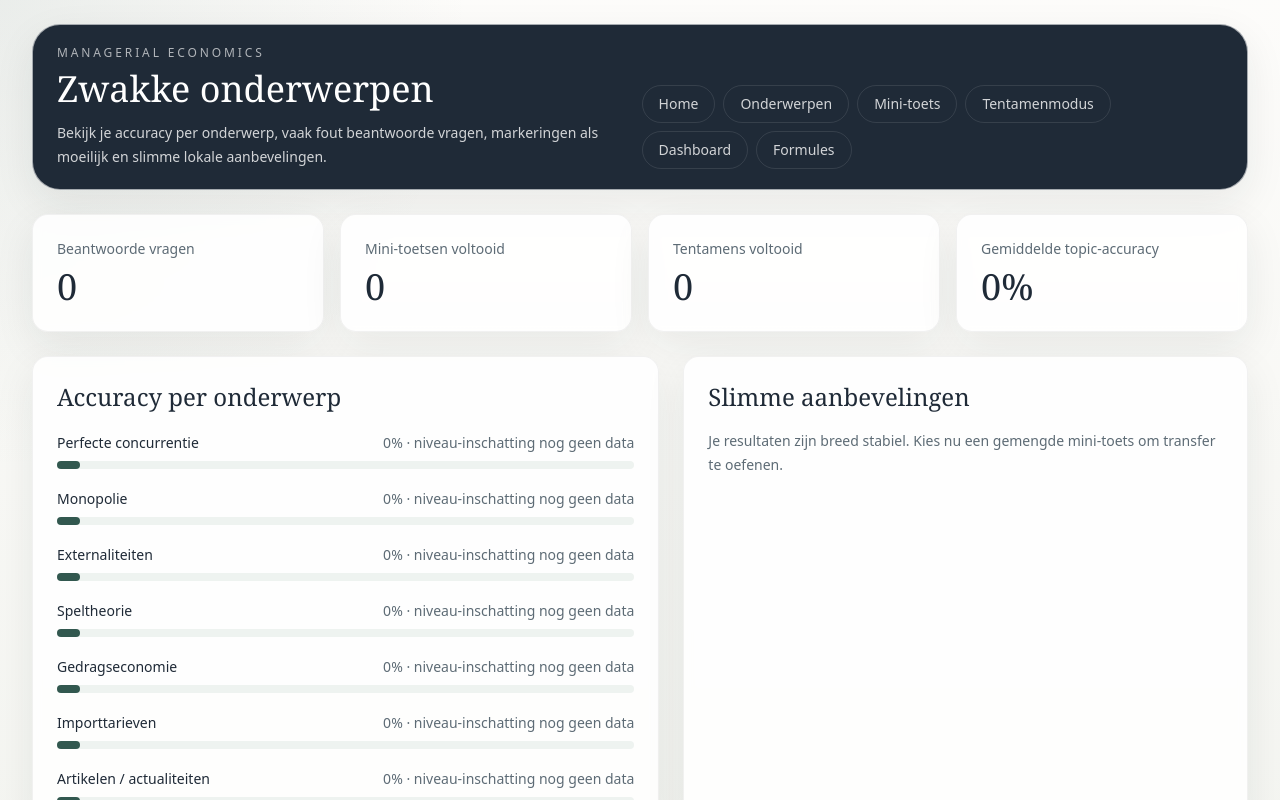
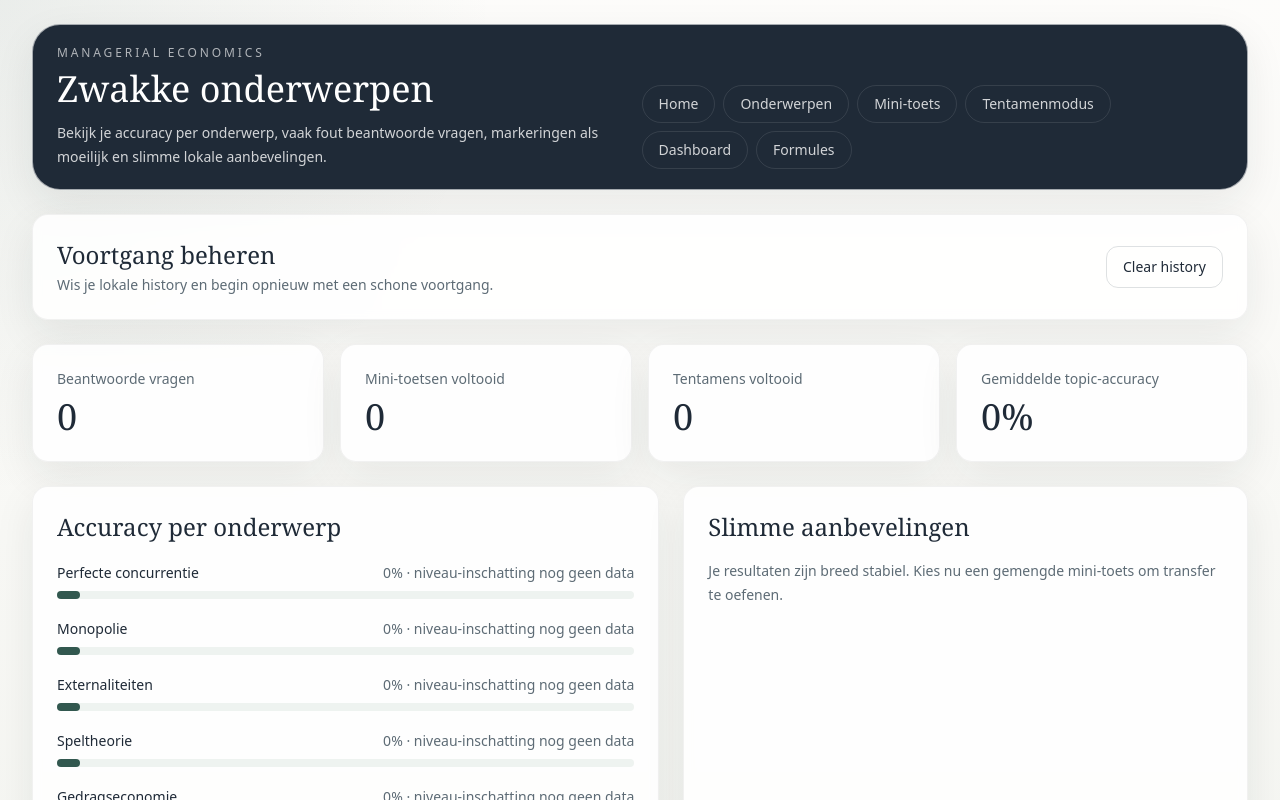
Before and after one commit to tomvandermost/Managerial-Economics-Exam-Trainer, a Next.js app: page /dashboard in a window 1280 px wide. Shown: the top 800 px of the page. Built offline with nearby package versions, Linux system fonts and the light colour scheme.

Commit message:
Add clear history reset action

```diff
--- a/components/dashboard-client.tsx
+++ b/components/dashboard-client.tsx
@@ -4,13 +4,15 @@ import { useEffect, useMemo, useState } from "react";
 import Link from "next/link";
 import { Card, CardContent } from "@/components/ui/card";
 import { Progress } from "@/components/ui/progress";
+import { Button } from "@/components/ui/button";
 import { calculateAccuracy, getRecommendations, topicNameMap } from "@/lib/practice";
-import { loadStats } from "@/lib/storage";
+import { clearProgress, loadStats } from "@/lib/storage";
 import { questions } from "@/data/questions";
 import { PracticeStats, Topic } from "@/types";
 
 export function DashboardClient() {
   const [stats, setStats] = useState<PracticeStats | null>(null);
+  const [resetFeedback, setResetFeedback] = useState("");
 
   useEffect(() => {
     setStats(loadStats());
@@ -32,11 +34,31 @@ export function DashboardClient() {
 
   if (!stats) return null;
 
+  const resetHistory = () => {
+    const confirmed = window.confirm("Weet je zeker dat je alle opgeslagen voortgang en geschiedenis wilt wissen?");
+    if (!confirmed) return;
+    setStats(clearProgress());
+    setResetFeedback("De lokale voortgang is gereset.");
+  };
+
   const recommendations = getRecommendations(stats);
   const topicEntries = Object.entries(stats.byTopic) as [Topic, PracticeStats["byTopic"][Topic]][];
 
   return (
     <div className="space-y-6">
+      <Card>
+        <CardContent className="flex flex-col gap-4 sm:flex-row sm:items-center sm:justify-between">
+          <div className="space-y-1">
+            <h2 className="font-serif text-2xl">Voortgang beheren</h2>
+            <p className="text-sm text-slate">Wis je lokale history en begin opnieuw met een schone voortgang.</p>
+            {resetFeedback ? <p className="text-sm font-medium text-pine">{resetFeedback}</p> : null}
+          </div>
+          <Button variant="outline" onClick={resetHistory}>
+            Clear history
+          </Button>
+        </CardContent>
+      </Card>
+
       <div className="grid gap-4 md:grid-cols-4">
         <Card>
           <CardContent>
--- a/lib/storage.ts
+++ b/lib/storage.ts
@@ -20,6 +20,13 @@ export function loadStats(): PracticeStats {
 export function saveStats(stats: PracticeStats) {
   if (typeof window === "undefined") return;
   window.localStorage.setItem(STATS_KEY, JSON.stringify(stats));
+}
+
+export function clearProgress() {
+  if (typeof window === "undefined") return createEmptyStats();
+  window.localStorage.removeItem(STATS_KEY);
+  window.localStorage.removeItem(MINI_TEST_KEY);
+  return createEmptyStats();
 }
 
 export function updateStatsWithResult(
```
